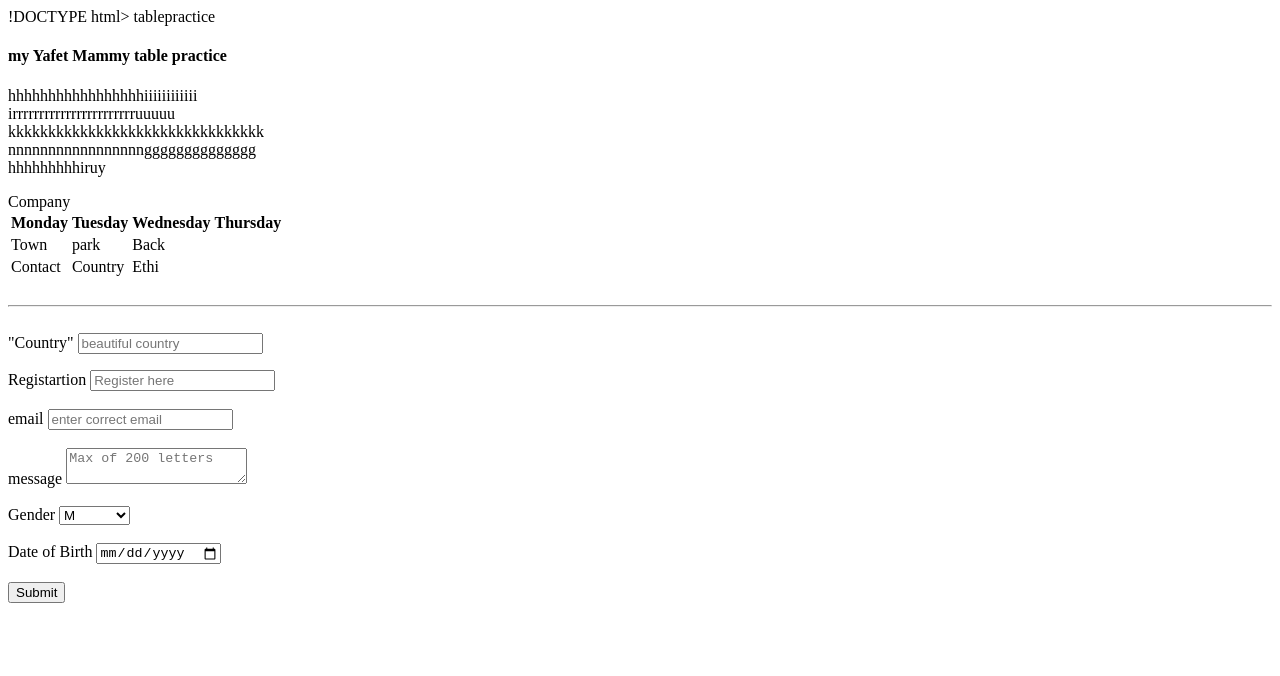
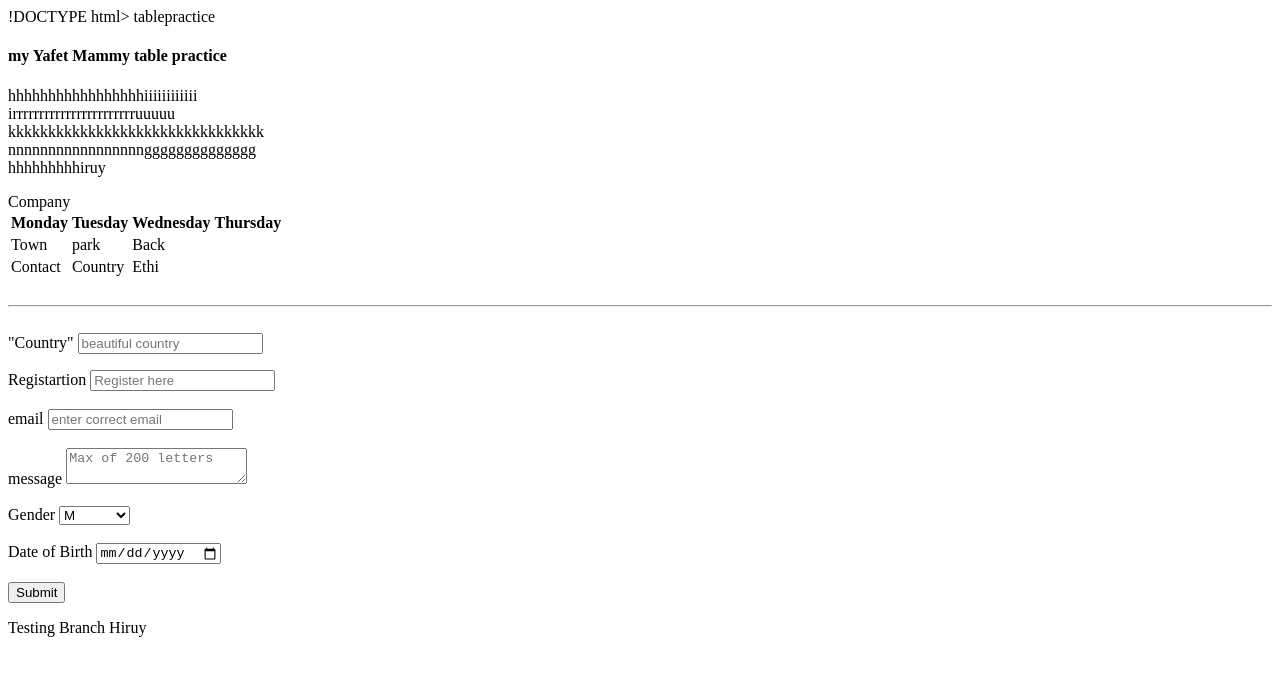
Before and after one commit to 44hrygithub23/HTML-practice, a plain HTML site: page index.html in a window 1280 px wide. Drawn offline with Linux system fonts and the light colour scheme.

Commit message:
modified index pushing thru Hiruy's branch

```diff
--- a/index.html
+++ b/index.html
@@ -29,6 +29,9 @@
        <br>
        <hr>
        <br>
+
+    <!--Training -->
+     <!--training end -->
     <div>
         <form action="Process.php" method="post">
           <label>"Country"</label>
@@ -67,5 +70,7 @@
         <input type="Submit" name="Submit" value="Submit">
     </div>
     </form>
+
+    <p>Testing Branch Hiruy</p>
 </body>
 </html>
```
